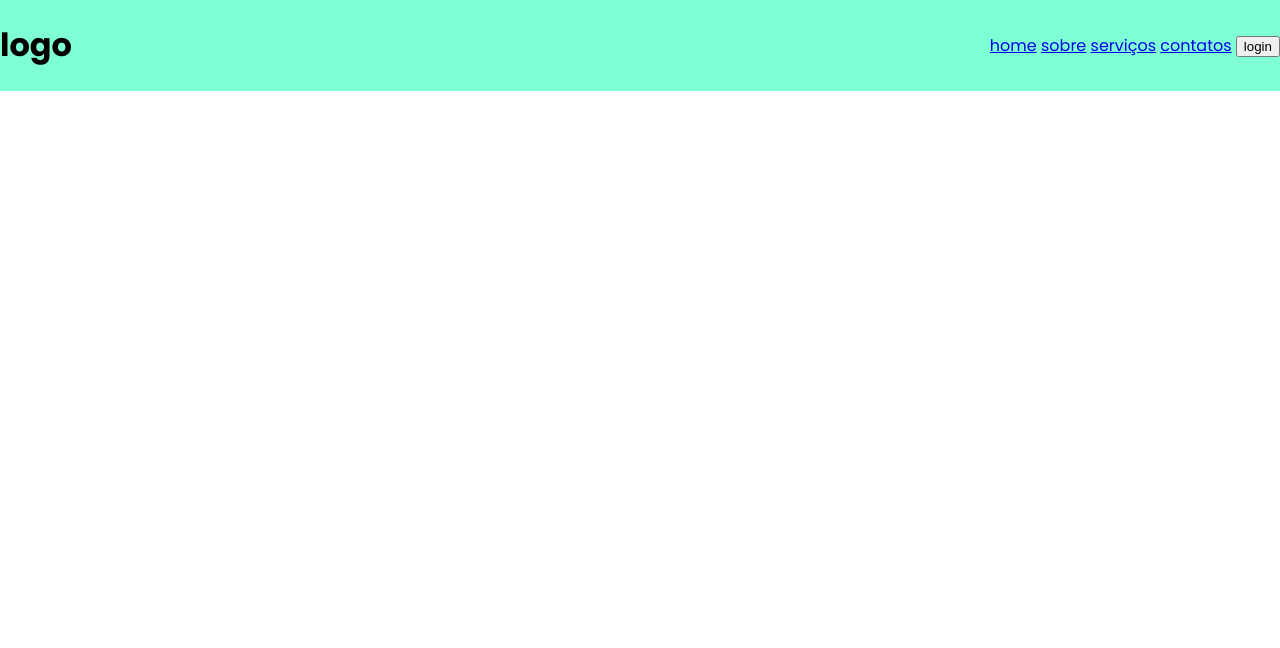
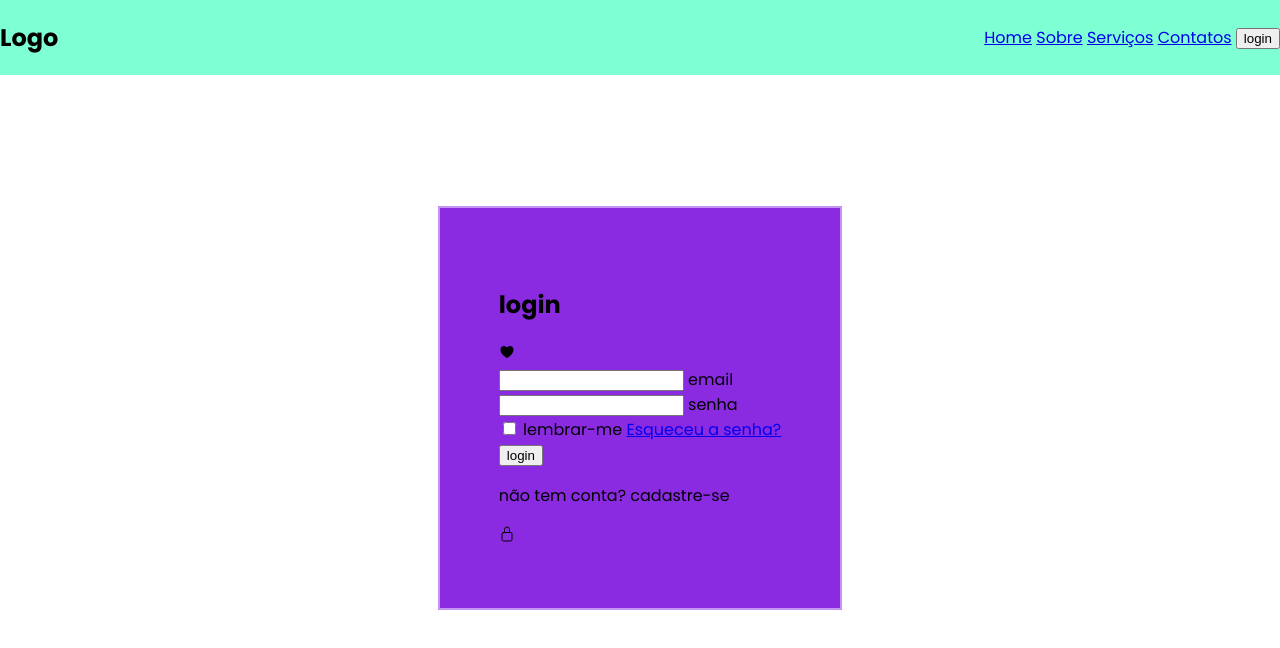
Before and after one commit to Pedrosantosdepaula/form_html, a plain HTML site: page index.html in a window 1280 px wide. Drawn offline with nearby package versions, Linux system fonts and the light colour scheme.

Commit message:
criando um form do login e centralizando

```diff
--- a/css/styles.css
+++ b/css/styles.css
@@ -2,14 +2,36 @@
 
 body {
     font-family: "Poppins";
+    display: flex;
+    justify-content: center;
+    align-items: center;
+    flex-direction: column;
+    min-height: 100vh;
+
 }
+
 header{
     display: flex;
     justify-content: space-between;
-    align-items: center;
+    align-items:center;
     position: fixed;
     top: 0;
     left: 0;
     width: 100%;
-    background-color: aquamarine;
+    background-color:aquamarine;
 }
+body>header>.logo{
+
+}
+main{
+    position: relative;
+    width: 400px;
+    height: 400px;
+    border: 2px solid rgba(255,255,255,.5);
+    display: flex;
+    justify-content: center;
+    align-items: center;
+    background-color: blueviolet;
+
+
+}
--- a/index.html
+++ b/index.html
@@ -1,23 +1,59 @@
 <!DOCTYPE html>
 <html lang="en">
+
 <head>
     <meta charset="UTF-8">
     <meta name="viewport" content="width=device-width, initial-scale=1.0">
     <title>Form login</title>
-    <!--impotando arquivo css-->
+    <!--importando arquivo css-->
     <link rel="stylesheet" href="css/styles.css">
+    <!--importando os icones-->
+    <script type="module" src="https://unpkg.com/ionicons@7.1.0/dist/ionicons/ionicons.esm.js"></script>
+    <script nomodule src="https://unpkg.com/ionicons@7.1.0/dist/ionicons/ionicons.js"></script>
 </head>
+
 <body>
     <header>
-   <h1 class="logo">logo</h1>
+        <h2 class="logo">Logo</h2>
 
-   <nav class="menu">
-    <a href="#">home</a>
-    <a href="#">sobre</a>
-    <a href="#">serviços</a>
-    <a href="#">contatos</a>
-    <button class="bnt-login">login</button>
-   </nav>
-     </header>
+        <nav class="menu">
+            <a href="#">Home</a>
+            <a href="#">Sobre</a>
+            <a href="#">Serviços</a>
+            <a href="#">Contatos</a>
+            <button class="bnt-login">login</button>
+        </nav>
+    </header>
+
+    <main>
+        <span class="form-box login"></span>
+
+        <div class="form-box login">
+            <h2>login</h2>
+            <ion-icon name="heart"></ion-icon>
+            <form>
+                <div class="input-box">
+                    <input type="email" id="email">
+                    <label for="email">email</label>
+                </div>
+
+                <div class="input-box">
+                    <input type="password" id="senha">
+                    <label for="senha">senha</label>
+                </div>
+                <div class="lembrar-senha">
+                    <input type="checkbox" id="lembrar">
+                    <label for="lembrar">lembrar-me</label>
+                    <a href="#">Esqueceu a senha?</a>
+
+                </div>
+                <button  class="bnt-login"  type="submit">login</button>
+                <p>não tem conta? cadastre-se</p>
+                <ion-icon name="lock-closed-outline"></ion-icon>
+
+            </form>
+        </div>
+    </main>
 </body>
+
 </html>
```
